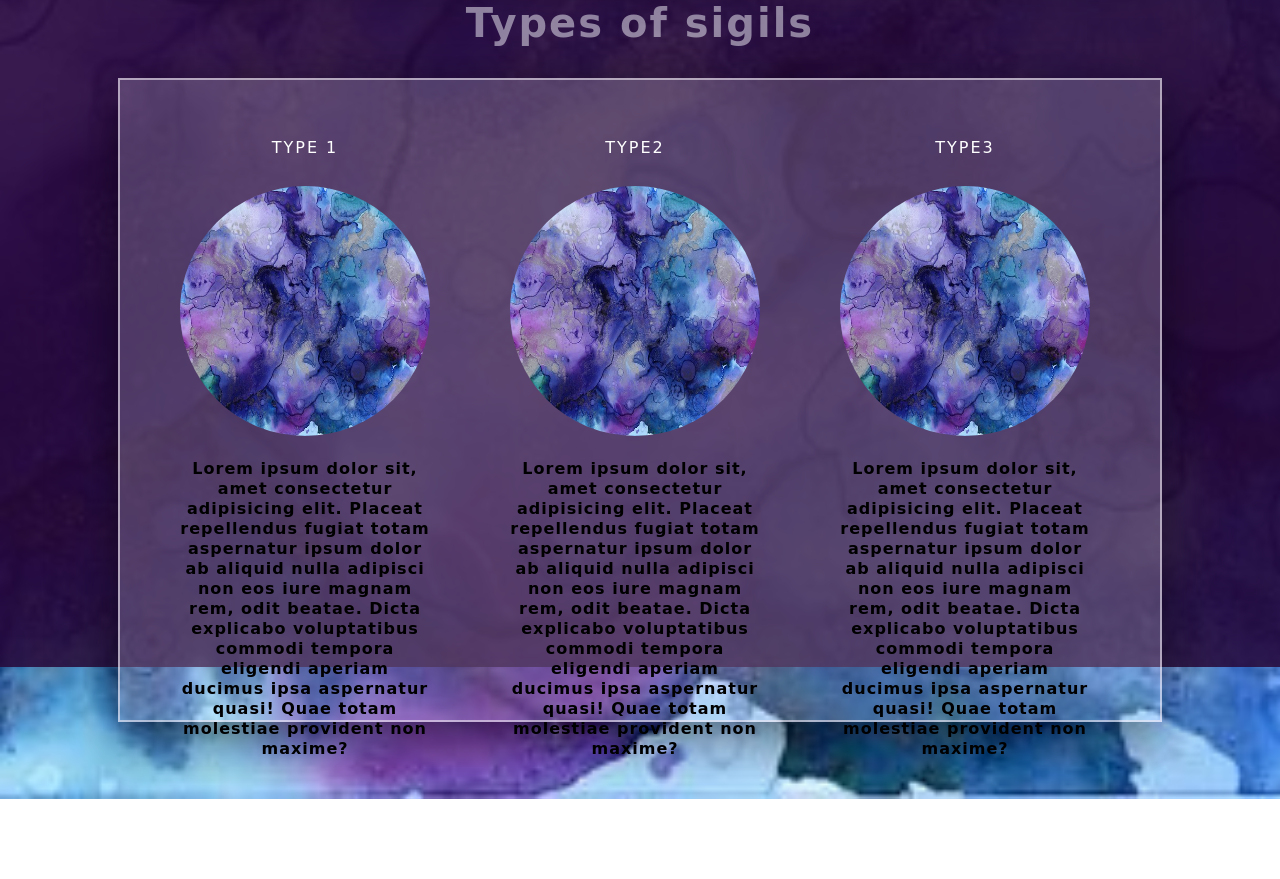
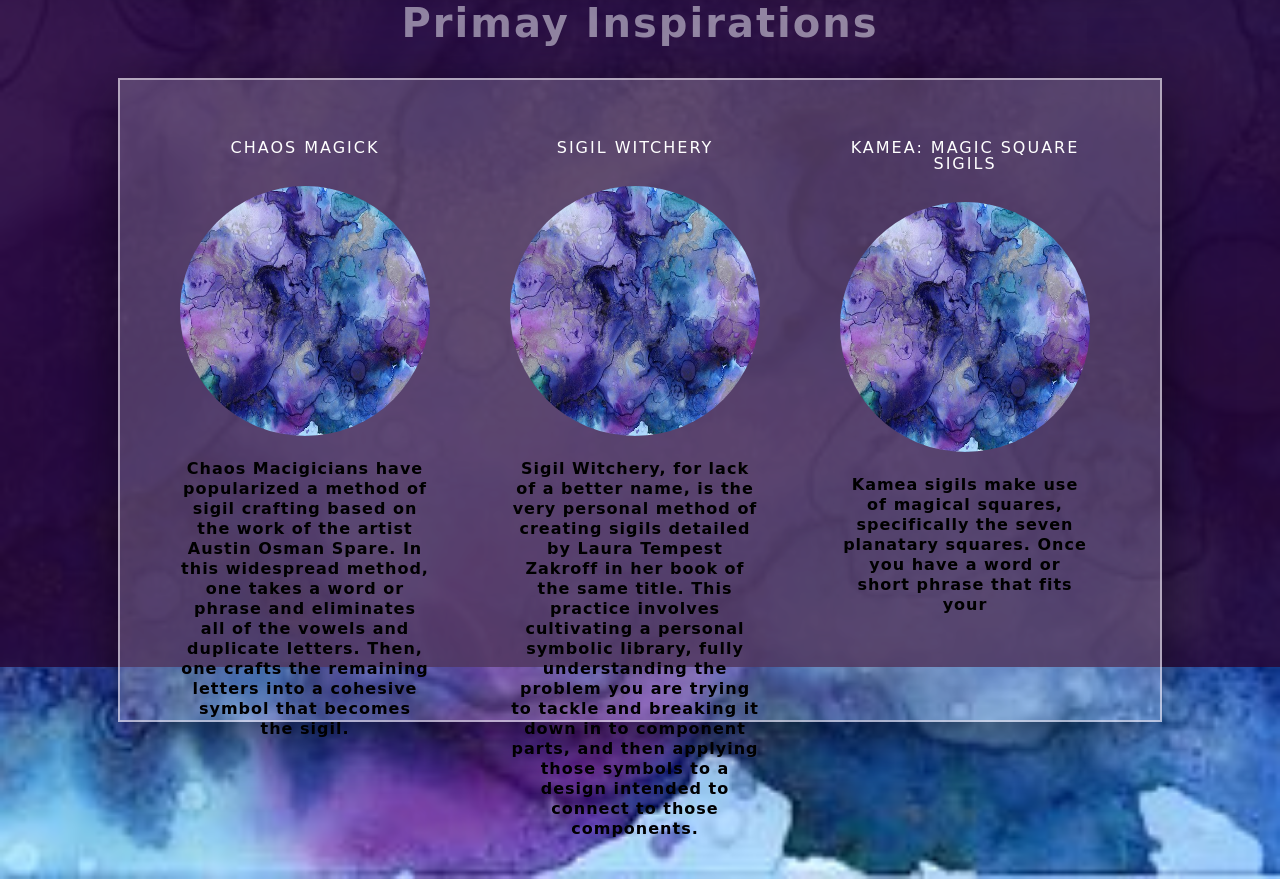
Before and after one commit to team-wins-all-the-time/Sigil, a plain HTML site: page index.html in a window 1280 px wide. Shown: the part 1233-2112 px from the top of the page. Before the commit the page ends 2032 px from the top, so only its background shows below. Drawn offline with Linux system fonts and the light colour scheme; a web font is replaced by a local one.

Commit message:
part way through text

```diff
--- a/index.html
+++ b/index.html
@@ -26,25 +26,25 @@
     <div class="container">
         <h3>Click on sigil to begin</h3>
         <a href="html/algorithm.html"><img src="img/sigil.png" alt="sigl" id="sigil-pic"></a>
-        <p id="main">Lorem ipsum dolor sit amet, consectetur adipiscing elit. Nullam tempus dolor mauris, sit amet porttitor orci ornare at. Pellentesque blandit elit sit amet porta lacinia. Sed eu maximus turpis. Vestibulum non tellus eget odio fringilla lacinia vel nec ex. Aenean sodales vitae nibh et cursus. Proin suscipit consectetur erat ornare ornare. Morbi ac purus nunc. Mauris scelerisque nulla tortor, sed lobortis augue vulputate nec. Mauris vel dictum sem, non molestie neque.</p>
+        <p id="main">Sigils are powerful tools for meditation, asserting your intentions, and magick. They draw meaning from the intent and work you put into their creation. While there are as many ways to creat sigils as there are sigil users, the basic principal is that you create a shape that takes on your intention as its meaning. Then, whenever the sigil is used, activated, or seen </p>
     </div>
 
-    <h2>Types of sigils</h2>
+    <h2>Primay Inspirations</h2>
     <div class="sigil-info">
         <section>
-            <h3>Type 1</h3>
+            <h3>Chaos Magick</h3>
             <img src="/img/dark.jpg" alt="" id="img_one">
-            <p>Lorem ipsum dolor sit, amet consectetur adipisicing elit. Placeat repellendus fugiat totam aspernatur ipsum dolor ab aliquid nulla adipisci non eos iure magnam rem, odit beatae. Dicta explicabo voluptatibus commodi tempora eligendi aperiam ducimus ipsa aspernatur quasi! Quae totam molestiae provident non maxime? </p>
+            <p>Chaos Macigicians have popularized a method of sigil crafting based on the work of the artist Austin Osman Spare. In this widespread method, one takes a word or phrase and eliminates all of the vowels and duplicate letters. Then, one crafts the remaining letters into a cohesive symbol that becomes the sigil.  </p>
         </section>
         <section>
-            <h3> Type2</h3>
+            <h3> Sigil Witchery</h3>
             <img src="/img/dark.jpg" alt="" id="img_two">
-            <p>Lorem ipsum dolor sit, amet consectetur adipisicing elit. Placeat repellendus fugiat totam aspernatur ipsum dolor ab aliquid nulla adipisci non eos iure magnam rem, odit beatae. Dicta explicabo voluptatibus commodi tempora eligendi aperiam ducimus ipsa aspernatur quasi! Quae totam molestiae provident non maxime? </p>
+            <p>Sigil Witchery, for lack of a better name, is the very personal method of creating sigils detailed by Laura Tempest Zakroff in her book of the same title. This practice involves cultivating a personal symbolic library, fully understanding the problem you are trying to tackle and breaking it down in to component parts, and then applying those symbols to a design intended to connect to those components.  </p>
         </section>
             <section>
-            <h3>Type3</h3>
-            <img src="/img/dark.jpg" alt="">
-            <p>Lorem ipsum dolor sit, amet consectetur adipisicing elit. Placeat repellendus fugiat totam aspernatur ipsum dolor ab aliquid nulla adipisci non eos iure magnam rem, odit beatae. Dicta explicabo voluptatibus commodi tempora eligendi aperiam ducimus ipsa aspernatur quasi! Quae totam molestiae provident non maxime? </p>
+            <h3>Kamea: Magic Square Sigils</h3>
+            <img src="/img/dark.jpg" alt="img_three">
+            <p> Kamea sigils make use of magical squares, specifically the seven planatary squares. Once you have a word or short phrase that fits your </p>
         </section>
     </div>
 
--- a/js/algorithm.js
+++ b/js/algorithm.js
@@ -91,13 +91,13 @@
       ctx.lineTo(sigil_array[l][0][2], sigil_array[l][0][3]);
     }
     else if (sigil_array[l][1] === 'tri'){
-      ctx.moveTo(sigil_array[l][0][0], sigil_array[l][0][1]);
+      ctx.lineTo(sigil_array[l][0][0], sigil_array[l][0][1]);
       ctx.lineTo(sigil_array[l][0][2], sigil_array[l][0][3]);
       ctx.lineTo(sigil_array[l][0][4], sigil_array[l][0][5]);
       ctx.closePath();
     }
     else if (sigil_array[l][1] === 'complex') {
-      ctx.moveTo(sigil_array[l][0][0], sigil_array[l][0][1]);
+      ctx.lineTo(sigil_array[l][0][0], sigil_array[l][0][1]);
       ctx.lineTo(sigil_array[l][0][2], sigil_array[l][0][3]);
       ctx.lineTo(sigil_array[l][0][4], sigil_array[l][0][5]);
       ctx.lineTo(sigil_array[l][0][6], sigil_array[l][0][7]);
```
